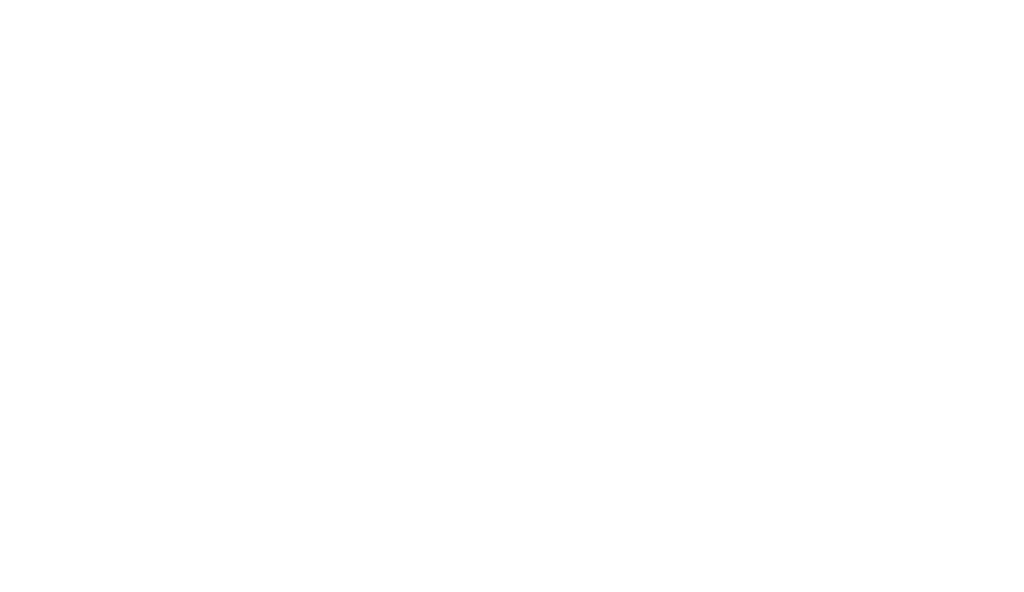
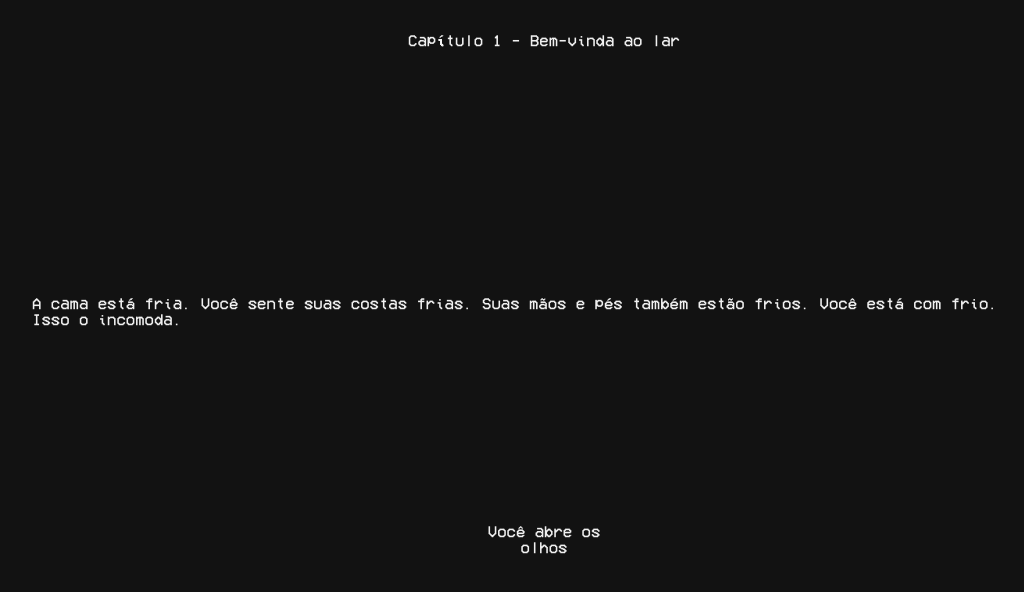
Before and after one commit to lucasalvisimader/TxTRPG, a React (Create React App) app: page /chapter-one-welcome-to-home in a window 1280 px wide. Before the commit this address had no page. Shown: the top 592 px of the page, without its empty margins (96-1120 px from the left). Built offline with nearby package versions, Linux system fonts and the light colour scheme.

Commit message:
navigation link changes

```diff
--- a/src/App.js
+++ b/src/App.js
@@ -12,7 +12,7 @@
     <BrowserRouter>
       <Routes>
         <Route index path='/' element={<Home />}/>
-        <Route index path='/chapter-one' element={<ChapterOne />}/>
+        <Route index path='/chapter-one-welcome-to-home' element={<ChapterOne />}/>
       </Routes>
     </BrowserRouter>
   </>);
--- a/src/components/choiceButton/ChoiceButton.js
+++ b/src/components/choiceButton/ChoiceButton.js
@@ -9,7 +9,7 @@
     const [textAfterTimeout, setTextAfterTimeout] = useState("");
 
     const handleChoiceButtonClick = () => {
-        setWhichPartOfChapter(id)
+        setWhichPartOfChapter(id);
         if (localStorage.getItem("events")) {
             let eventsBefore = Array.of(localStorage.getItem("events"));
             let eventsAfter = [];
--- a/src/pages/chapterOne/ChapterOne.js
+++ b/src/pages/chapterOne/ChapterOne.js
@@ -11,7 +11,6 @@
 import json from '../../jsons/ChapterOne.json';
 
 export const ChapterOne = () => {
-    const [title, setTitle] = useState(json.chapter_one.title);
     const [text, setText] = useState("");
     const [choices, setChoices] = useState([]);
     const [whichPartOfChapter, setWhichPartOfChapter] = useState("0");
@@ -50,7 +49,7 @@
 
     const setGameChoices = () => {
         setChoices([]);
-        let events = localStorage.getItem("events");
+        // let events = localStorage.getItem("events");
         json.chapter_one[whichPartOfChapter].forEach(choice => {
             // if (events) {
             //     String.toString(events);
@@ -84,7 +83,7 @@
 
     return (<>
         <div className='chapter_one_container'>
-            <Dialog title={title} text={text} choices={choices} isDeathScreen={isDeathScreen}
+            <Dialog title={json.chapter_one.title} text={text} choices={choices} isDeathScreen={isDeathScreen}
                 whichPartOfChapter={whichPartOfChapter} setWhichPartOfChapter={setWhichPartOfChapter} />
         </div>
     </>);
--- a/src/pages/home/Home.js
+++ b/src/pages/home/Home.js
@@ -12,7 +12,7 @@
     const startGame = () => {
         setIsFadingOut(true);
         setTimeout(() => {
-            navigate("/chapter-one");
+            navigate("/chapter-one-welcome-to-home");
         }, 2000);
     }
 
```
